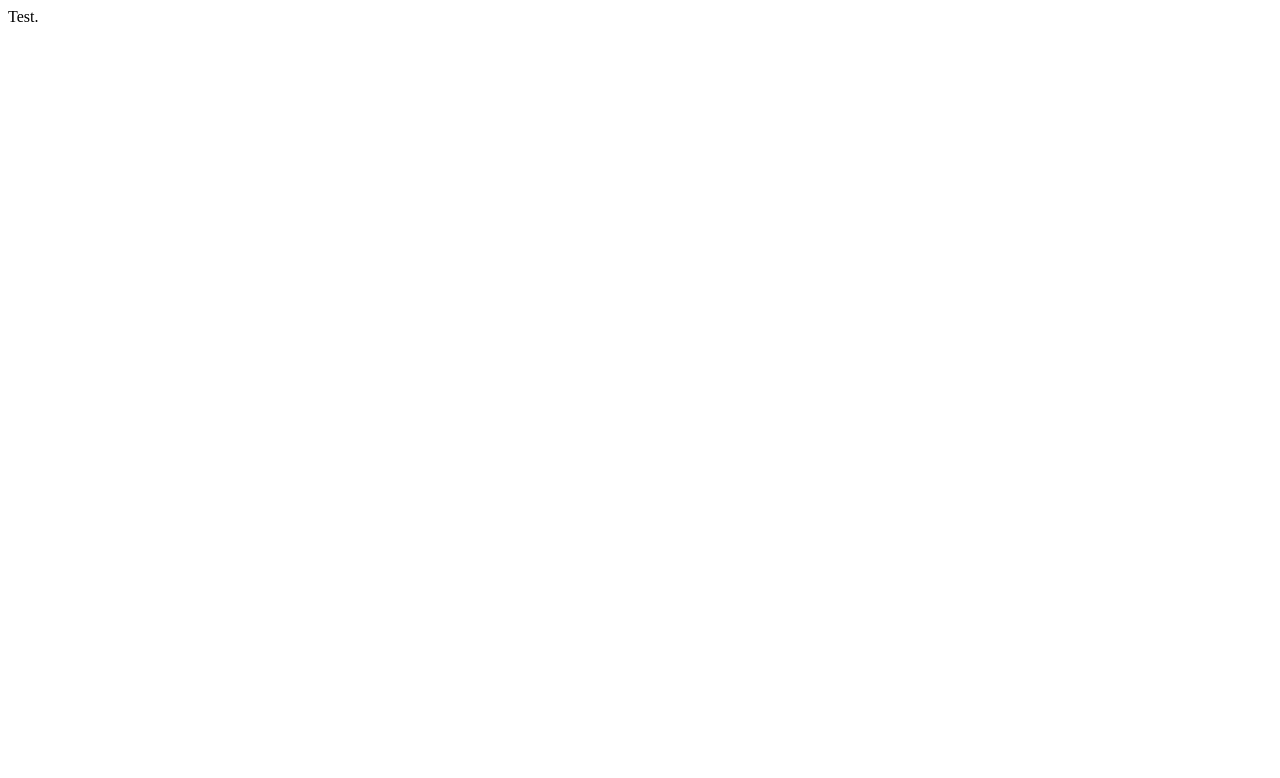
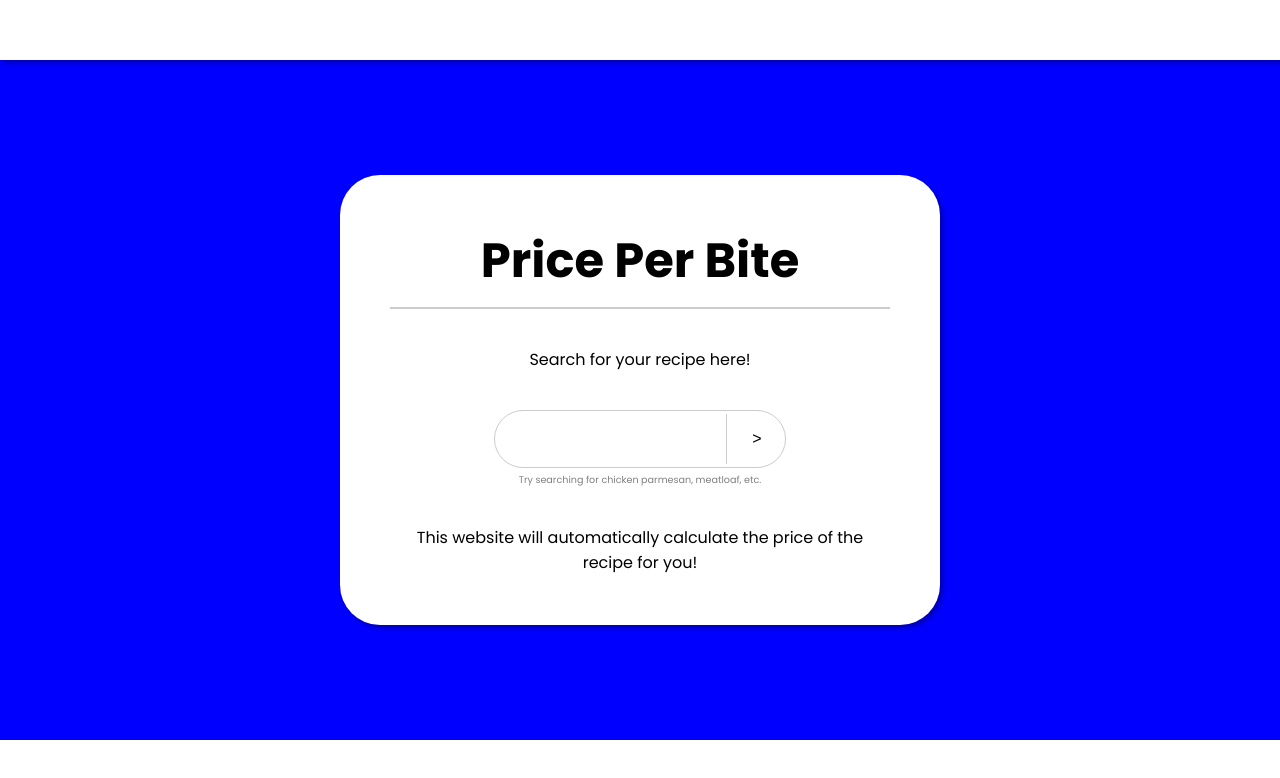
Before and after one commit to mtg9ny/price-per-bite, a React (Vite) app: page / in a window 1280 px wide. Shown: the top 778 px of the page. Built offline with nearby package versions, Linux system fonts and the light colour scheme.

Commit message:
Created search page

```diff
--- a/package.json
+++ b/package.json
@@ -10,6 +10,8 @@
     "preview": "vite preview"
   },
   "dependencies": {
+    "@mdi/js": "^7.4.47",
+    "@mdi/react": "^1.6.1",
     "react": "^18.3.1",
     "react-dom": "^18.3.1",
     "react-router-dom": "^6.24.1"
--- a/src/App.jsx
+++ /dev/null
@@ -1,9 +0,0 @@
-function App() {
-  return (
-    <>
-      <div>Test.</div>
-    </>
-  )
-}
-
-export default App
--- a/src/components/Homepage.jsx
+++ b/src/components/Homepage.jsx
@@ -1,7 +1,30 @@
+import styles from '../styles/homepage.module.css'
 export default function HomePage() {
     return (
         <>
-            <div>This is the HomePage.</div>
+            <div className={styles.mainDiv}>
+                <div className={`${styles.header} ${styles.shadow}`}>
+                </div>
+
+                <div className={`${styles.inputContainer} ${styles.shadow}`} >
+                    <div className={styles.titleBlock}>
+                        <div className={styles.title}>Price Per Bite</div>
+                        <div className={styles.divider}></div>
+                    </div>
+                    <div>Search for your recipe here!</div>
+                    <div className={styles.searchBlock}>
+                        <div className={styles.searchContainer}>
+                            <input type="text" className={styles.styledInput} />
+                            <div className={styles.horizontalDivider}></div>
+                            <button type="submit" className={styles.submitArrow}>&gt;</button>
+                        </div>
+                        <div className={styles.bottomText}>Try searching for chicken parmesan, meatloaf, etc.</div>
+                    </div>
+                    <div>This website will automatically calculate the price of the recipe for you!</div>
+                </div>
+
+                <div className={styles.footer}></div>
+            </div>
         </>
     )
 }
--- a/src/main.jsx
+++ b/src/main.jsx
@@ -1,9 +1,12 @@
-import React from 'react'
-import ReactDOM from 'react-dom/client'
-import App from './App.jsx'
+import { createBrowserRouter, RouterProvider } from "react-router-dom";
+import React from "react";
+import ReactDOM from "react-dom/client";
+import routes from "./routes";
 
-ReactDOM.createRoot(document.getElementById('root')).render(
+const router = createBrowserRouter(routes);
+
+ReactDOM.createRoot(document.getElementById("root")).render(
   <React.StrictMode>
-    <App />
-  </React.StrictMode>,
-)
+    <RouterProvider router={router} />
+  </React.StrictMode>
+);
--- /dev/null
+++ b/src/routes.jsx
@@ -0,0 +1,10 @@
+import Homepage from "./components/Homepage";
+
+const routes = [
+    {
+        path: "/",
+        element: <Homepage />,
+    },
+];
+
+export default routes;
--- /dev/null
+++ b/src/styles/homepage.module.css
@@ -0,0 +1,147 @@
+@import url('https://fonts.googleapis.com/css2?family=Poppins:ital,wght@0,100;0,200;0,300;0,400;0,500;0,600;0,700;0,800;0,900;1,100;1,200;1,300;1,400;1,500;1,600;1,700;1,800;1,900&display=swap');
+
+:root {
+    --light-grey: #ccc;
+}
+
+body {
+    height: 100vh;
+    margin: 0;
+    padding: 0;
+}
+
+.mainDiv {
+    display: flex;
+    height: 100vh;
+    flex-direction: column;
+    justify-content: space-between;
+    align-items: center;
+    background-color: blue;
+}
+
+.header {
+    background-color: white;
+    width: 100vw;
+    height: 60px;
+    margin: 0;
+    padding: 0;
+    display: flex;
+    justify-content: space-between;
+    align-items: center;
+}
+
+.inputContainer {
+    text-align: center;
+    font-family: "Poppins";
+    display: flex;
+    justify-content: space-between;
+    align-items: center;
+    flex-direction: column;
+    height: 350px;
+    width: 500px;
+    background-color: white;
+    border-radius: 40px;
+    padding: 50px;
+}
+
+.footer {
+    display: flex;
+    background-color: white;
+    width: 100vw;
+    height: 60px;
+}
+
+.title {
+    font-family: "Poppins";
+    font-weight: bold;
+    font-size: 3rem;
+}
+
+.divider {
+    width: 100%;
+    height: 2px;
+    background-color: var(--light-grey);
+}
+
+.titleBlock {
+    display: flex;
+    flex-direction: column;
+    justify-content: center;
+    align-items: center;
+    gap: 10px;
+    width: 100%;
+}
+
+.searchContainer {
+    display: flex;
+    align-items: center;
+    border: 1px solid var(--light-grey);
+    border-radius: 40px;
+    padding: 3px;
+    padding-left: 12px;
+    width: fit-content;
+    transition: border-color 0.3s;
+}
+
+.searchContainer:focus-within {
+    border-color: #66afe9;
+    box-shadow: 0 0 5px rgba(102, 175, 233, 0.6);
+}
+
+.styledInput {
+    border: none;
+    outline: none;
+    padding: 5px;
+    border-radius: 5px;
+    padding-left: 14px;
+    width: 200px;
+    transition: box-shadow 0.3s;
+    font-size: 1.01rem;
+}
+
+.submitArrow {
+    border: none;
+    background: none;
+    cursor: pointer;
+    font-size: 16px;
+    margin: 5px;
+    margin-left: 10px;
+    outline: none;
+    width: 40px;
+    height: 40px;
+    border-radius: 50%;
+    display: flex;
+    align-items: center;
+    justify-content: center;
+}
+
+.submitArrow:hover {
+    background-color: #f0f0f0;
+}
+
+.submitArrow:focus {
+    box-shadow: 0 0 5px rgba(102, 175, 233, 0.6);
+}
+
+.horizontalDivider {
+    height: 100%;
+    width: 1px;
+    background-color: #ccc;
+}
+
+.searchBlock {
+    display: flex;
+    flex-direction: column;
+    justify-content: center;
+    align-items: center;
+    gap: 5px;
+}
+
+.bottomText {
+    color: grey;
+    font-size: .6rem;
+}
+
+.shadow {
+    box-shadow: 3px 3px 5px rgba(0, 0, 0, 0.3);
+}
```
Also changed, not shown: src/App.css (added), src/assets/cookie.svg (added), src/index.css (added), 1 other file (tests, documents, lock files or other folders).
